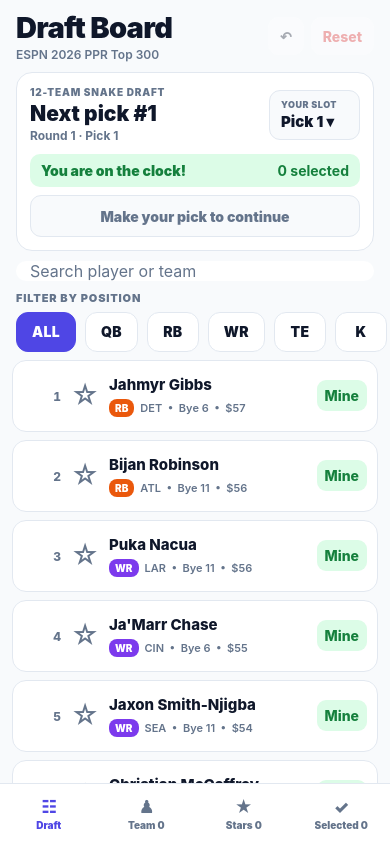
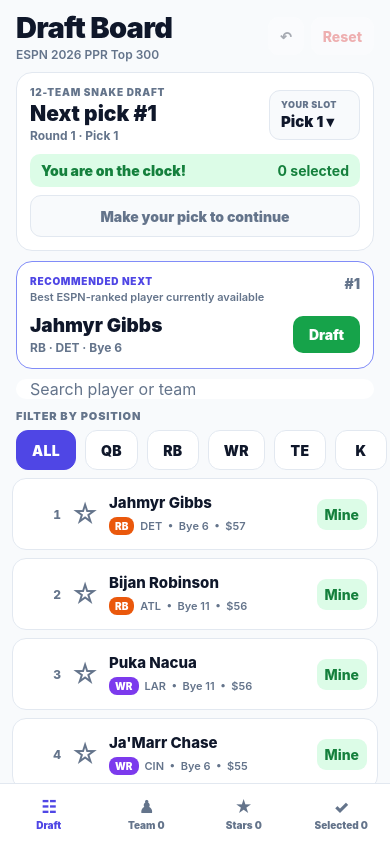
Before and after one commit to reinhartCodex/fantasy-draft-board, a React Native app: screen / in a window 390 px wide. Built offline with nearby package versions, Linux system fonts and the light colour scheme.

Commit message:
Add favorite-aware draft recommendations

```diff
--- a/App.js
+++ b/App.js
@@ -63,13 +63,20 @@
   const myPlayers = useMemo(() => players.filter(player => statuses[player.rank] === 'mine'), [statuses]);
   const favoritePlayers = useMemo(() => players.filter(player => favorites[player.rank]), [favorites]);
   const selectedPlayers = useMemo(() => players.filter(player => statuses[player.rank]), [statuses]);
+  const availablePlayers = useMemo(() => players.filter(player => !statuses[player.rank]), [statuses]);
   const draftedCount = selectedPlayers.length;
   const currentOverallPick = draftedCount + 1;
   const nextDraftPick = getNextSnakePick(currentOverallPick, draftSlot);
   const picksAway = nextDraftPick.overall - currentOverallPick;
   const projectedBeforeMyPick = useMemo(() => new Set(
-    players.filter(player => !statuses[player.rank]).slice(0, picksAway).map(player => player.rank)
-  ), [statuses, picksAway]);
+    availablePlayers.slice(0, picksAway).map(player => player.rank)
+  ), [availablePlayers, picksAway]);
+  const followingPick = getNextSnakePick(currentOverallPick + 1, draftSlot);
+  const picksUntilFollowingTurn = Math.max(0, followingPick.overall - currentOverallPick - 1);
+  const suggestion = useMemo(
+    () => getDraftSuggestion(availablePlayers, favorites, picksAway, picksUntilFollowingTurn),
+    [availablePlayers, favorites, picksAway, picksUntilFollowingTurn]
+  );
   const lineup = useMemo(() => buildLineup(myPlayers), [myPlayers]);
 
   function setPlayerStatus(player, next) {
@@ -107,7 +114,7 @@
 
   function autoPickToMyTurn() {
     if (picksAway <= 0) return;
-    const autoSelected = players.filter(player => !statuses[player.rank]).slice(0, picksAway);
+    const autoSelected = availablePlayers.slice(0, picksAway);
     setStatuses(current => {
       const updated = { ...current };
       autoSelected.forEach(player => { updated[player.rank] = 'taken'; });
@@ -205,6 +212,28 @@
               </View>
             )}
           </View>
+          {suggestion && (
+            <View style={[styles.suggestionCard, { backgroundColor: theme.card, borderColor: suggestion.favorite ? '#f59e0b' : '#818cf8' }]}>
+              <View style={styles.suggestionHeading}>
+                <View>
+                  <Text style={[styles.suggestionEyebrow, { color: suggestion.favorite ? '#b45309' : '#4f46e5' }]}>{suggestion.favorite ? '★ FAVORITE RECOMMENDATION' : 'RECOMMENDED NEXT'}</Text>
+                  <Text style={[styles.suggestionReason, { color: theme.secondary }]}>{suggestion.reason}</Text>
+                </View>
+                <Text style={[styles.suggestionRank, { color: theme.secondary }]}>#{suggestion.player.rank}</Text>
+              </View>
+              <View style={styles.suggestionPlayerRow}>
+                <View style={{ flex: 1 }}>
+                  <Text style={[styles.suggestionName, { color: theme.text }]}>{suggestion.player.name}</Text>
+                  <Text style={[styles.suggestionMeta, { color: theme.secondary }]}>{suggestion.player.position === 'DST' ? 'D/ST' : suggestion.player.position} · {suggestion.player.team} · Bye {suggestion.player.bye}</Text>
+                </View>
+                {picksAway === 0 && (
+                  <Pressable onPress={() => setPlayerStatus(suggestion.player, 'mine')} style={styles.draftSuggestionButton}>
+                    <Text style={styles.draftSuggestionButtonText}>Draft</Text>
+                  </Pressable>
+                )}
+              </View>
+            </View>
+          )}
           <TextInput
             value={search}
             onChangeText={setSearch}
@@ -346,6 +375,27 @@
   }
 }
 
+function getDraftSuggestion(availablePlayers, favorites, picksAway, picksUntilFollowingTurn) {
+  if (!availablePlayers.length) return null;
+
+  if (picksAway === 0) {
+    const urgentWindow = availablePlayers.slice(0, Math.max(1, picksUntilFollowingTurn + 1));
+    const urgentFavorite = urgentWindow.find(player => favorites[player.rank]);
+    if (urgentFavorite) {
+      return { player: urgentFavorite, favorite: true, reason: 'Starred player unlikely to last until your following pick' };
+    }
+    return { player: availablePlayers[0], favorite: Boolean(favorites[availablePlayers[0].rank]), reason: 'Best ESPN-ranked player currently available' };
+  }
+
+  const projectedWindow = availablePlayers.slice(picksAway, picksAway + 12);
+  const projectedFavorite = projectedWindow.find(player => favorites[player.rank]);
+  if (projectedFavorite) {
+    return { player: projectedFavorite, favorite: true, reason: 'Starred player projected near your upcoming pick' };
+  }
+  const projectedBest = availablePlayers[Math.min(picksAway, availablePlayers.length - 1)];
+  return { player: projectedBest, favorite: Boolean(favorites[projectedBest.rank]), reason: 'Projected best ESPN-ranked player at your upcoming pick' };
+}
+
 function EmptyLineupSlot({ label, theme }) {
   return (
     <View style={[styles.emptySlot, { borderColor: theme.border, backgroundColor: theme.card }]}>
@@ -419,6 +469,16 @@
   projectionLegend: { flexDirection: 'row', alignItems: 'center', gap: 7, marginTop: 9, paddingHorizontal: 2 },
   legendSwatch: { width: 18, height: 13, borderWidth: 1.5, borderRadius: 4 },
   projectionLegendText: { flex: 1, fontSize: 11, fontWeight: '700' },
+  suggestionCard: { marginHorizontal: 16, marginBottom: 10, borderWidth: 1.5, borderRadius: 16, padding: 13 },
+  suggestionHeading: { flexDirection: 'row', justifyContent: 'space-between', alignItems: 'flex-start' },
+  suggestionEyebrow: { fontSize: 10, fontWeight: '900', letterSpacing: 0.7 },
+  suggestionReason: { fontSize: 11, fontWeight: '600', marginTop: 3 },
+  suggestionRank: { fontSize: 14, fontWeight: '900' },
+  suggestionPlayerRow: { flexDirection: 'row', alignItems: 'center', gap: 10, marginTop: 10 },
+  suggestionName: { fontSize: 19, fontWeight: '900' },
+  suggestionMeta: { fontSize: 12, fontWeight: '700', marginTop: 3 },
+  draftSuggestionButton: { backgroundColor: '#16a34a', borderRadius: 10, paddingHorizontal: 16, paddingVertical: 10 },
+  draftSuggestionButtonText: { color: '#ffffff', fontWeight: '900' },
   filterArea: { paddingTop: 10, paddingBottom: 8 },
   filterLabel: { paddingHorizontal: 16, marginBottom: 7, fontSize: 11, fontWeight: '900', letterSpacing: 0.8 },
   filters: { paddingHorizontal: 16, gap: 9 },
```
